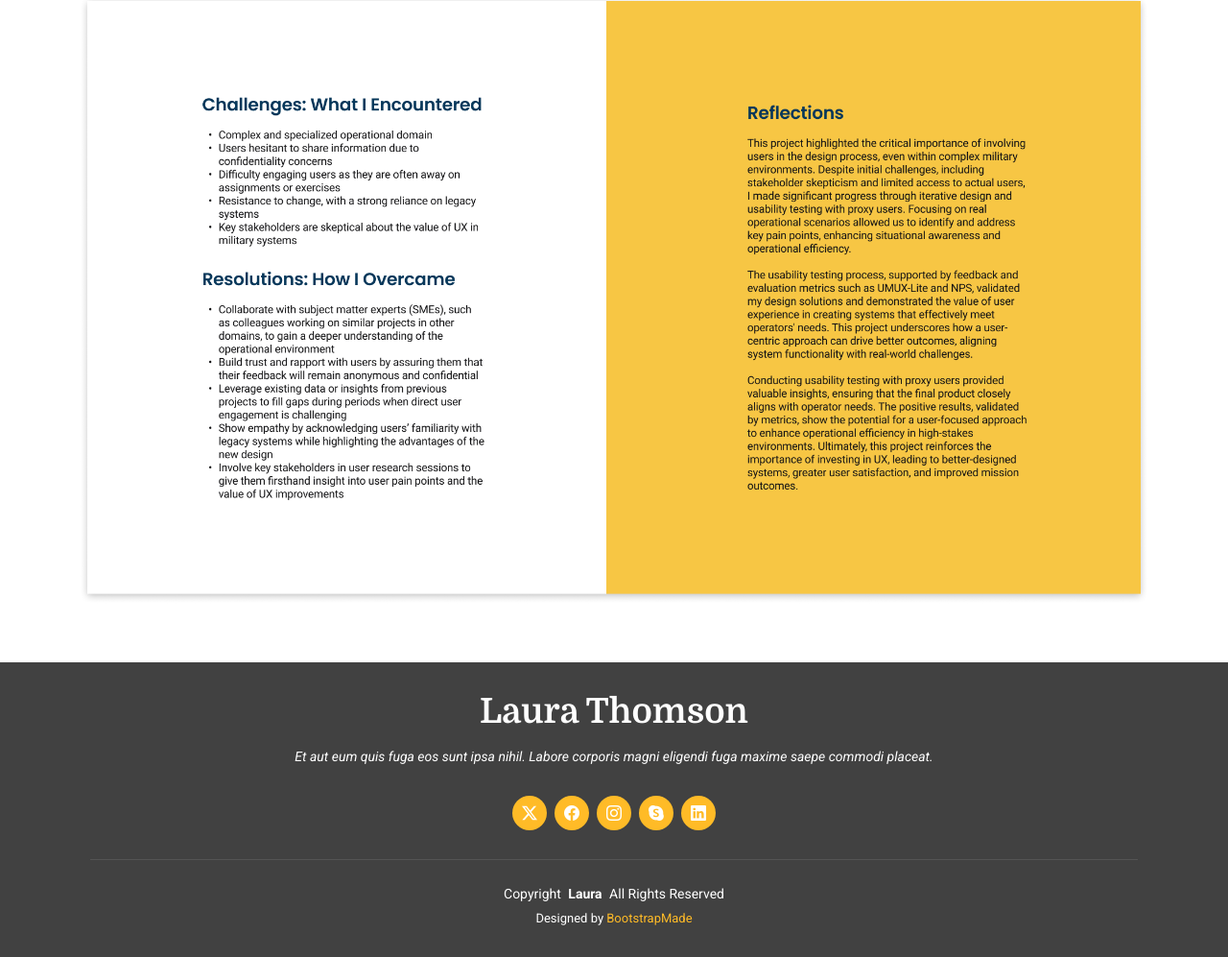
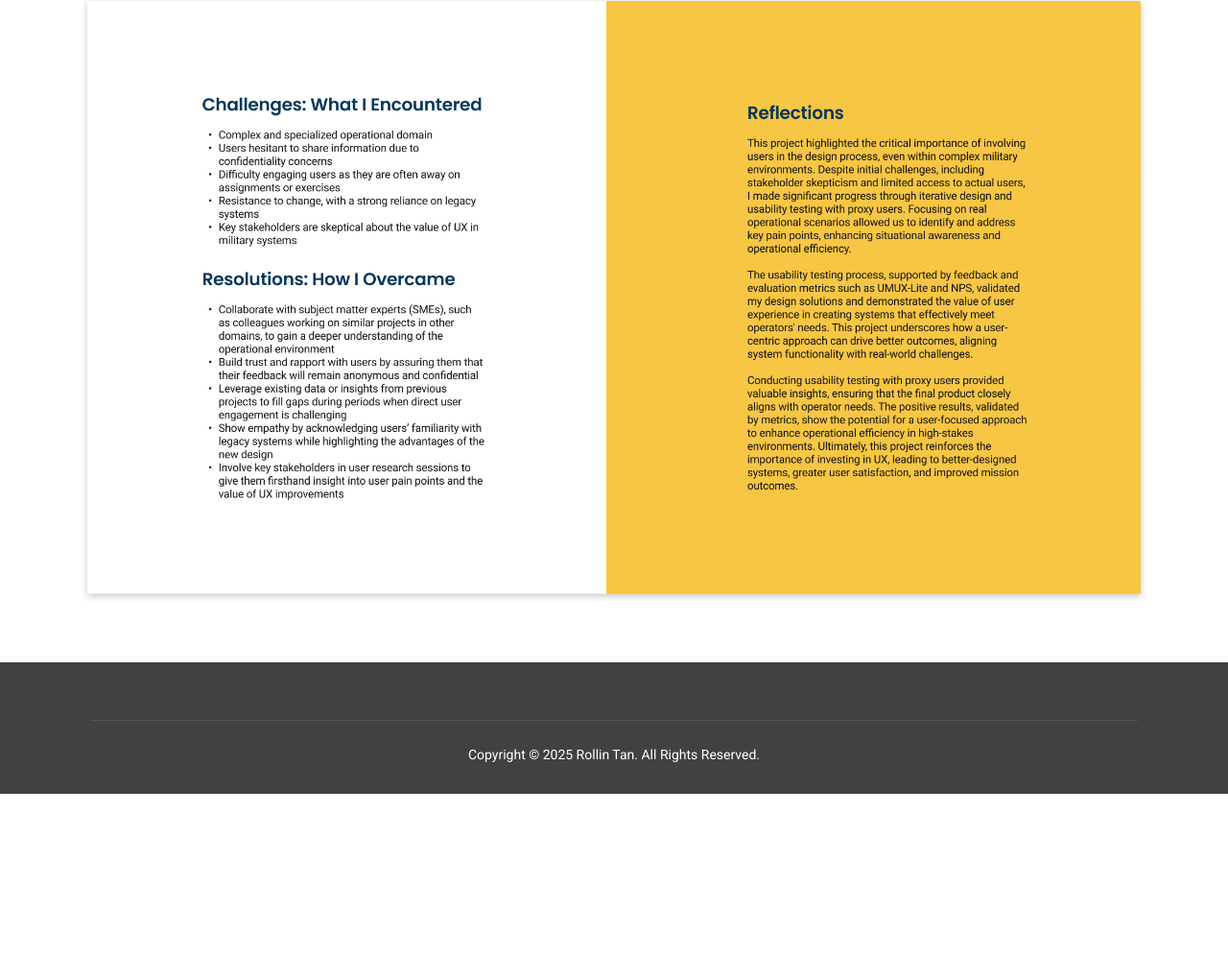
Before and after one commit to kuanhong/kuanhong.github.io, a plain HTML site: page project-x.html in a window 1280 px wide. Shown: the part 7612-8609 px from the top of the page at 96% size. After the commit the page ends 8439 px from the top, so only its background shows below. Drawn offline with Linux system fonts and the light colour scheme; animation ran at ten frames a second.

Commit message:
updated footer

```diff
--- a/project-x.html
+++ b/project-x.html
@@ -140,28 +140,25 @@
 
   </main>
 
-  <footer id="footer" class="footer position-relative dark-background">
+ <footer id="footer" class="footer position-relative dark-background">
     <div class="container">
-      <h3 class="sitename">Laura Thomson<br></h3>
-      <p>Et aut eum quis fuga eos sunt ipsa nihil. Labore corporis magni eligendi fuga maxime saepe commodi placeat.</p>
+      <!-- <h3 class="sitename">Rollin Tan<br></h3>-->
+      <!-- <p>Et aut eum quis fuga eos sunt ipsa nihil. Labore corporis magni eligendi fuga maxime saepe commodi placeat.</p> -->
       <div class="social-links d-flex justify-content-center">
-        <a href=""><i class="bi bi-twitter-x"></i></a>
+        <!--<a href=""><i class="bi bi-twitter-x"></i></a>
         <a href=""><i class="bi bi-facebook"></i></a>
         <a href=""><i class="bi bi-instagram"></i></a>
         <a href=""><i class="bi bi-skype"></i></a>
-        <a href=""><i class="bi bi-linkedin"></i></a>
+        <a href="https://www.linkedin.com/in/tanrollin/"><i class="bi bi-linkedin"></i></a>-->
       </div>
       <div class="container">
         <div class="copyright">
-          <span>Copyright</span> <strong class="px-1 sitename">Laura</strong> <span>All Rights Reserved</span>
+          <!-- <span>Copyright</span> <strong class="px-1 sitename">Laura</strong> <span>All Rights Reserved</span> -->
+          <span>Copyright © 2025 Rollin Tan.</span> <span>All Rights Reserved.</span>
         </div>
-        <div class="credits">
-          <!-- All the links in the footer should remain intact. -->
-          <!-- You can delete the links only if you've purchased the pro version. -->
-          <!-- Licensing information: https://bootstrapmade.com/license/ -->
-          <!-- Purchase the pro version with working PHP/AJAX contact form: [buy-url] -->
-          Designed by <a href="https://bootstrapmade.com/">BootstrapMade</a>
-        </div>
+        <!-- <div class="credits">
+        Designed by <a href="https://bootstrapmade.com/">BootstrapMade</a>
+        </div>-->
       </div>
     </div>
   </footer>
```
